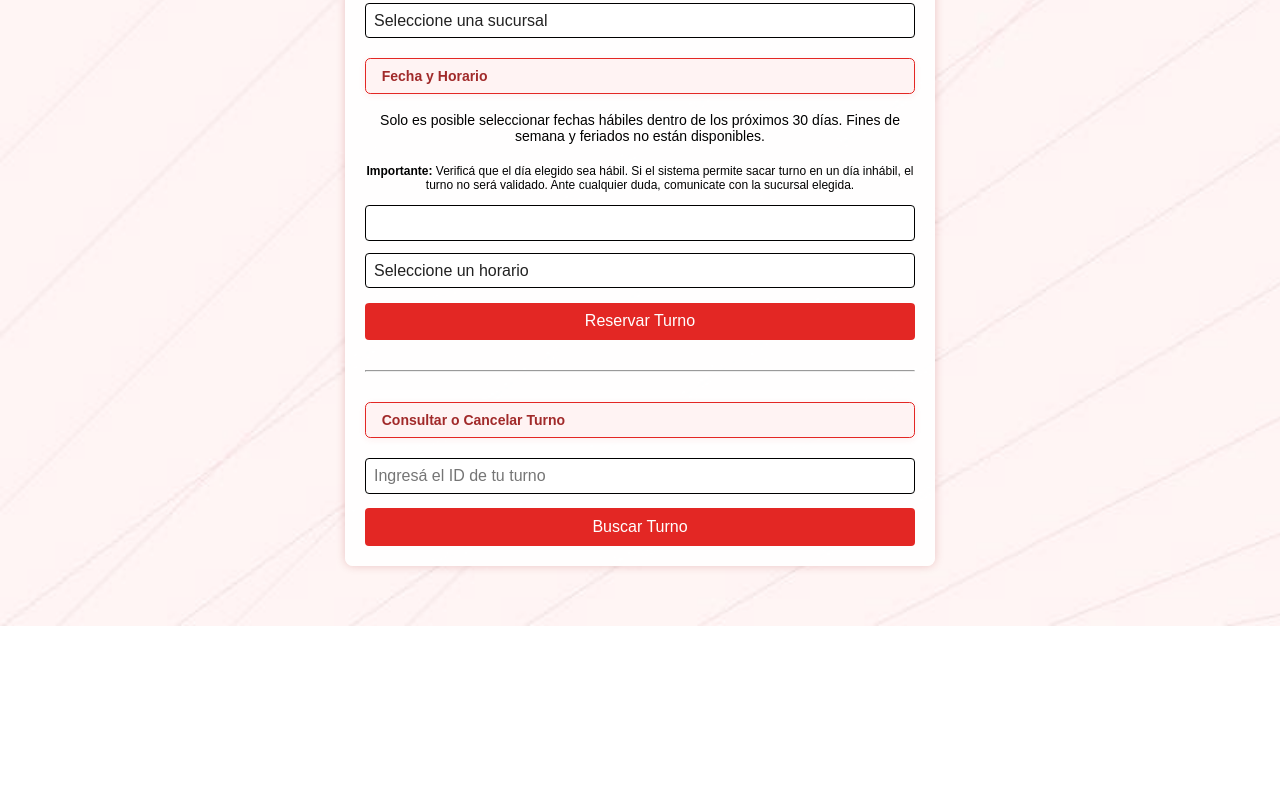
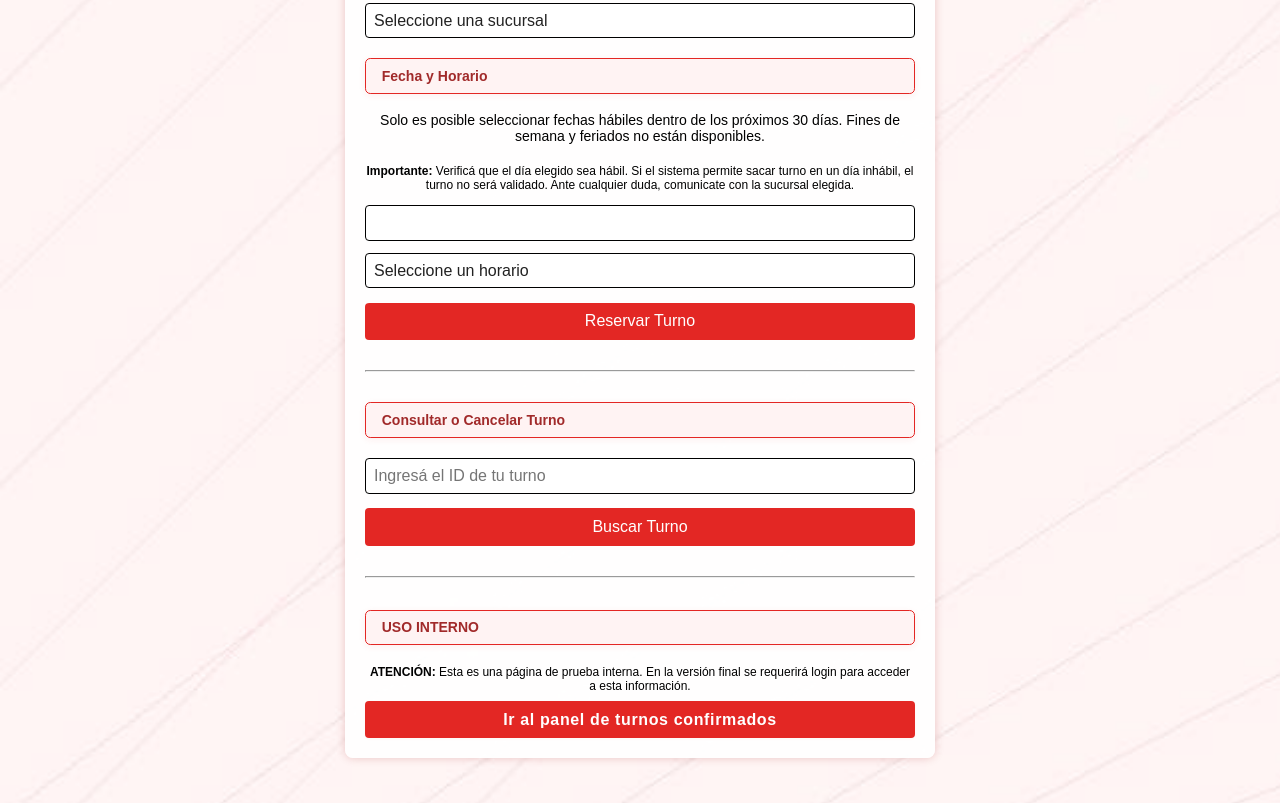
Before and after one commit to lucasc84/cclp_turnos_lcurto84, a website: page index.html in a window 1280 px wide. Shown: the part 713-1516 px from the top of the page. Before the commit the page ends 1339 px from the top, so only its background shows below. Drawn offline with nearby package versions, Linux system fonts and the light colour scheme; some packages are replaced by stand-ins of ours; no server answers; a script that the page names is missing.

Commit message:
agregue link en index apra ir a turnos confirmados, falta acomodar el css, ver de mejorar versiond esktop distribucion y menu quizas

```diff
--- a/css/estilos.css
+++ b/css/estilos.css
@@ -203,6 +203,43 @@ form button:hover {
   color: #a12a2a;
 }
 
+.container h1,
+.boton-interno {
+  width: 100%;
+  max-width: none;
+  box-sizing: border-box;
+  margin-left: 0;
+  margin-right: 0;
+  padding-left: 0;
+  padding-right: 0;
+}
+
+.boton-interno {
+  display: block;
+  width: 100%;
+  background-color: #e32724;
+  color: white !important;
+  padding: 0.6em;
+  border: none;
+  border-radius: 0.25em;
+  font-size: 1em;
+  margin-top: 0.5em;
+  cursor: pointer;
+  font-weight: 700;
+  letter-spacing: 0.04em;
+  transition: background 0.2s, color 0.2s;
+  box-shadow: 0 0.05em 0.2em rgba(227, 39, 36, 0.04);
+  text-align: center;
+  text-decoration: none;
+  font-family: Arial, sans-serif;
+  text-transform: none;
+}
+.boton-interno:hover, .boton-interno:focus {
+  background-color: #e3272497;
+  color: white !important;
+  text-decoration: none;
+}
+
 @media (min-width: 37.5em) {
   /* 600px */
   .container {
--- a/index.html
+++ b/index.html
@@ -100,6 +100,14 @@
         </form>
         <div id="resultadoConsulta"></div>
       </div>
+      <hr style="margin: 30px 0" />
+      <div id="usoInterno" style="margin-top:2em;">
+        <h3>USO INTERNO</h3>
+                <h5 class="mensaje-fecha">
+          <strong>ATENCIÓN: </strong>Esta es una página de prueba interna. En la versión final se requerirá login para acceder a esta información.
+        </h5>
+        <a href="admin-turnos.html" target="_blank" class="boton-interno">Ir al panel de turnos confirmados</a>
+      </div>
     </div>
 
     <!-- librerías JS externas y script principal -->
```
Also changed, not shown: admin-turnos.html (+40 -12 lines).
